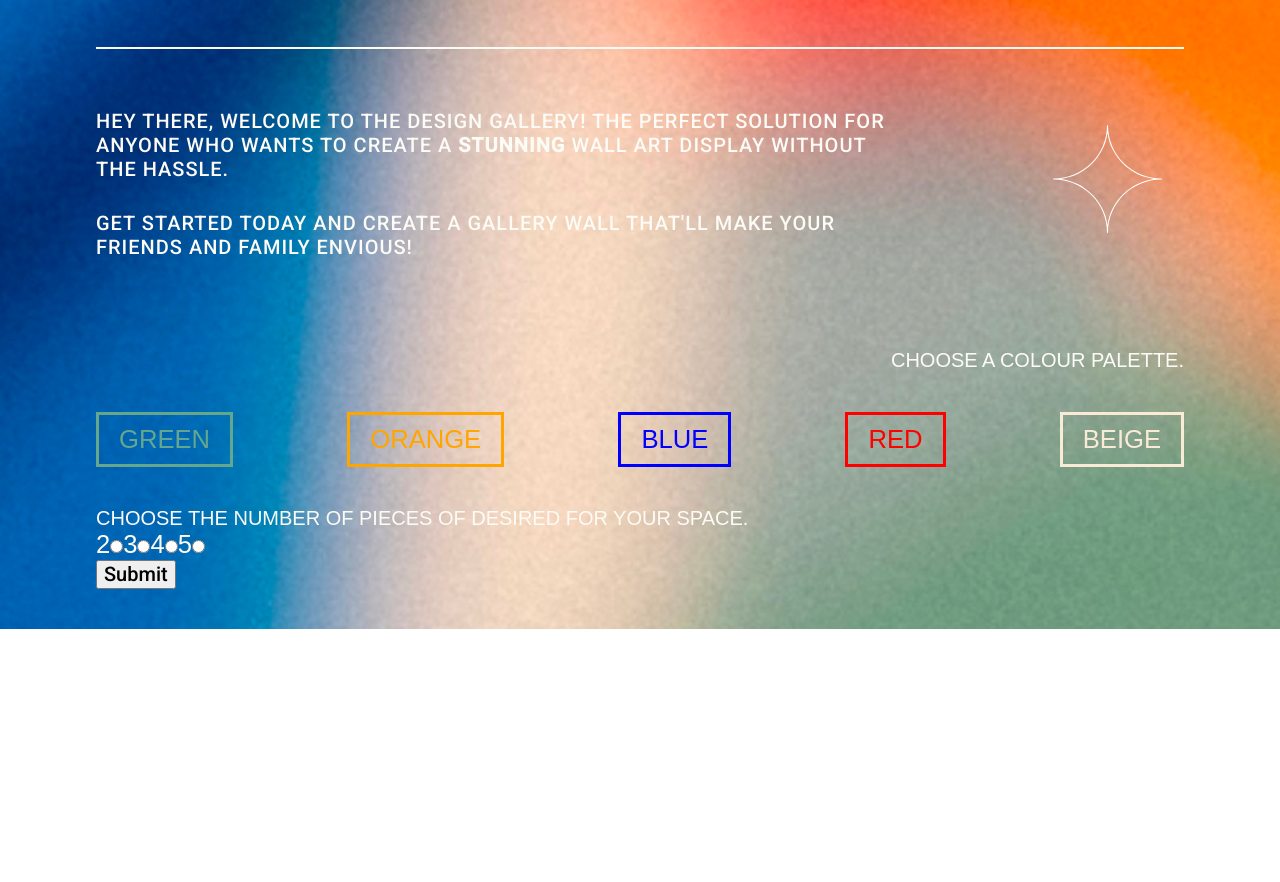
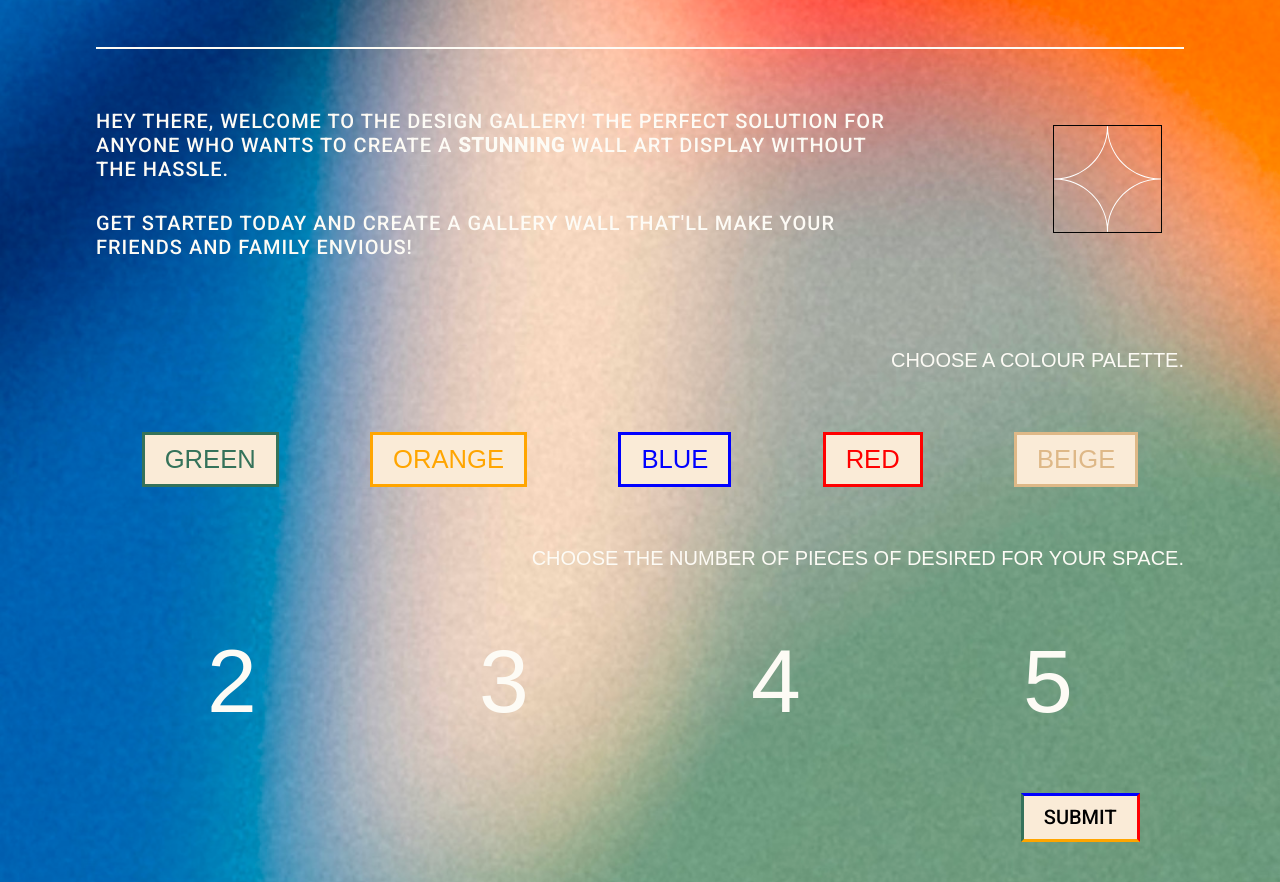
Before and after one commit to kenziebburke/Design-Gallery, a React (Create React App) app: page / in a window 1280 px wide. Shown: the part 400-1282 px from the top of the page. Before the commit the page ends 1029 px from the top, so only its background shows below. Built offline with nearby package versions, Linux system fonts and the light colour scheme; a web font is replaced by a local one.

Commit message:
styling the form

```diff
--- a/src/components/Form.js
+++ b/src/components/Form.js
@@ -64,11 +64,7 @@ const Form = (props) => {
 
               <div className="flexContainerRed">
                 <label htmlFor="red">Red</label>
-                <input
-                type="radio"
-                name="color"
-                id="red"
-                value="YW1V-v78Bck" />
+                <input type="radio" name="color" id="red" value="YW1V-v78Bck" />
               </div>
 
               <div className="flexContainerBeige">
@@ -77,7 +73,8 @@ const Form = (props) => {
                   type="radio"
                   name="color"
                   id="beige"
-                value="NU2mT-5c8_4" />
+                  value="NU2mT-5c8_4"
+                />
               </div>
             </div>
           </fieldset>
@@ -90,18 +87,27 @@ const Form = (props) => {
             <legend>
               Choose the number of pieces of desired for your space.
             </legend>
-
+            <div className="flexContainer">
+              <div className="flexContainerTwo">
                 <label htmlFor="two">2</label>
                 <input type="radio" name="number" value={2} id="two" />
+              </div>
 
+              <div className="flexContainerThree">
                 <label htmlFor="three">3</label>
                 <input type="radio" name="number" value={3} id="three" />
+              </div>
 
+              <div className="flexContainerFour">
                 <label htmlFor="four">4</label>
                 <input type="radio" name="number" value={4} id="four" />
+              </div>
 
+              <div className="flexContainerFive">
                 <label htmlFor="five">5</label>
                 <input type="radio" name="number" value={5} id="five" />
+              </div>
+            </div>
           </fieldset>
           <button type="submit">Submit</button>
         </form>
--- a/src/components/Gallery.js
+++ b/src/components/Gallery.js
@@ -7,7 +7,6 @@ const Gallery = (props) => {
 
   return (
     <section className="gallery">
-      <div className="wrapper">
         <ul className={`galleryUl flexContainer gallery${props.currentGallery.length}`}>
           {props.currentGallery.map((pic, i) => {
             return (
@@ -20,7 +19,6 @@ const Gallery = (props) => {
             );
           })}
         </ul>
-      </div>
     </section>
   );
 };
--- a/src/index.css
+++ b/src/index.css
@@ -366,8 +366,8 @@ header .headerBottom figure img {
 }
 
 .coloursSelection .flexContainer {
-  justify-content: space-between;
-  padding: 40px 0 40px 0;
+  justify-content: space-around;
+  padding: 60px 0 60px 0;
 }
 .coloursSelection legend {
   width: 100%;
@@ -386,15 +386,14 @@ header .headerBottom figure img {
   opacity: 0;
 }
 .flexContainerGreen label {
-  color: rgb(100, 167, 141);
+  color: rgb(52, 114, 90);
   display: inline-block;
-  /* background-color: antiquewhite; */
+  background-color: antiquewhite;
   padding: 10px 20px;
-  border: 3px solid rgb(100, 167, 141);
-  /* border-radius: 4px; */
+  border: 3px solid rgb(52, 114, 90);
 }
 .flexContainerGreen input[type=radio]:checked + label:checked {
-  background-color: #bfb;
+  background-color: rgb(100, 167, 141);;
   border-color: #4c4;
 }
 .flexContainerGreen input[type=radio]:focus + label,
@@ -418,10 +417,9 @@ header .headerBottom figure img {
 .flexContainerOrange label {
   color: orange;
   display: inline-block;
-  /* background-color: antiquewhite; */
+  background-color: antiquewhite;
   padding: 10px 20px;
   border: 3px solid orange;
-  /* border-radius: 4px; */
 }
 .flexContainerOrange input[type=radio]:checked + label:checked {
   background-color: #bfb;
@@ -448,10 +446,9 @@ header .headerBottom figure img {
 .flexContainerBlue label {
   color: blue;
   display: inline-block;
-  /* background-color: antiquewhite; */
+  background-color: antiquewhite;
   padding: 10px 20px;
   border: 3px solid blue;
-  /* border-radius: 4px; */
 }
 .flexContainerBlue input[type=radio]:checked + label:checked {
   background-color: #bfb;
@@ -477,11 +474,10 @@ header .headerBottom figure img {
 }
 .flexContainerRed label {
   color: red;
+  background-color: antiquewhite;
   display: inline-block;
-  /* background-color: antiquewhite; */
   padding: 10px 20px;
   border: 3px solid red;
-  /* border-radius: 4px; */
 }
 .flexContainerRed input[type=radio]:checked + label:checked {
   background-color: #bfb;
@@ -506,12 +502,11 @@ header .headerBottom figure img {
   opacity: 0;
 }
 .flexContainerBeige label {
-  color: antiquewhite;
+  color: burlywood;
   display: inline-block;
-  /* background-color: antiquewhite; */
+  background-color: antiquewhite;
   padding: 10px 20px;
-  border: 3px solid antiquewhite;
-  /* border-radius: 4px; */
+  border: 3px solid burlywood;
 }
 .flexContainerBeige input[type=radio]:checked + label:checked {
   background-color: #bfb;
@@ -522,3 +517,125 @@ header .headerBottom figure img {
   border: 2px dashed #444;
   cursor: pointer;
 }
+
+/* !!!!!!!!!!!!!!!!!!!!!!!!!!!!!!FORM BOTTOM!!!!!!!!!!!!!!!!!!!!!!!!!!! */
+.numberOfPics legend {
+  width: 100%;
+  text-align: right;
+}
+
+.numberOfPics .flexContainer{
+  justify-content: space-around;
+  padding: 60px 0 60px 0;
+}
+
+/* !!!!!!!!!!!!!!!!!!!!!!!!!!!!!!!TWO!!!!!!!!!!!!!!!!!!!!!!!!!!!!!!! */
+.flexContainerTwo {
+  display: flex;
+  position: relative;
+}
+.flexContainerTwo input[type=radio] {
+  position: absolute;
+  width: 90%;
+  height: 90%;
+  opacity: 0;
+}
+.flexContainerTwo label {
+  font-size: clamp(2rem, 7vw, 7rem);
+}
+.flexContainerTwo input[type=radio]:checked + label:checked {
+  color: red;
+}
+.flexContainerTwo input[type=radio]:focus + label,
+.flexContainerTwo input[type=radio]:hover + label {
+  font-size: clamp(2rem, 8vw, 8rem);
+  cursor: pointer;
+}
+
+/* !!!!!!!!!!!!!!!!!!!!!!!!!!!!!!!THREE!!!!!!!!!!!!!!!!!!!!!!!!!!!!!!! */
+.flexContainerThree {
+  display: flex;
+  position: relative;
+}
+.flexContainerThree input[type=radio] {
+  position: absolute;
+  width: 90%;
+  height: 90%;
+  opacity: 0;
+}
+.flexContainerThree label {
+  font-size: clamp(2rem, 7vw, 7rem);
+}
+.flexContainerThree input[type=radio]:checked + label:checked {
+  color: red;
+}
+.flexContainerThree input[type=radio]:focus + label,
+.flexContainerThree input[type=radio]:hover + label {
+  font-size: clamp(2rem, 8vw, 8rem);
+  cursor: pointer;
+}
+
+/* !!!!!!!!!!!!!!!!!!!!!!!!!!!!!!!FOUR!!!!!!!!!!!!!!!!!!!!!!!!!!!!!!! */
+.flexContainerFour {
+  display: flex;
+  position: relative;
+}
+.flexContainerFour input[type=radio] {
+  position: absolute;
+  width: 90%;
+  height: 90%;
+  opacity: 0;
+}
+.flexContainerFour label {
+  font-size: clamp(2rem, 7vw, 7rem);
+}
+.flexContainerFour input[type=radio]:checked + label:checked {
+  color: red;
+}
+.flexContainerFour input[type=radio]:focus + label,
+.flexContainerFour input[type=radio]:hover + label {
+  font-size: clamp(2rem, 8vw, 8rem);
+  cursor: pointer;
+}
+
+/* !!!!!!!!!!!!!!!!!!!!!!!!!!!!!!!FOUR!!!!!!!!!!!!!!!!!!!!!!!!!!!!!!! */
+.flexContainerFive {
+  display: flex;
+  position: relative;
+}
+.flexContainerFive input[type=radio] {
+  position: absolute;
+  width: 90%;
+  height: 90%;
+  opacity: 0;
+}
+.flexContainerFive label {
+  font-size: clamp(2rem, 7vw, 7rem);
+}
+.flexContainerFive input[type=radio]:checked + label:checked {
+  color: red;
+}
+.flexContainerFive input[type=radio]:focus + label,
+.flexContainerFive input[type=radio]:hover + label {
+  font-size: clamp(2rem, 8vw, 8rem);
+  cursor: pointer;
+}
+
+
+form button{
+  position: relative;
+  left: 85%;
+  display: inline-block;
+  background-color: antiquewhite;
+  padding: 10px 20px;
+  border-right: 3px solid red;
+  border-top: 3px solid blue;
+  border-bottom: 3px solid orange;
+  border-left: 3px solid rgb(52, 114, 90);
+  text-transform: uppercase;
+}
+
+
+img{
+  border: 1px solid #fdfbf5;
+}
```
Lines whose indentation alone changed are shown as unchanged.
